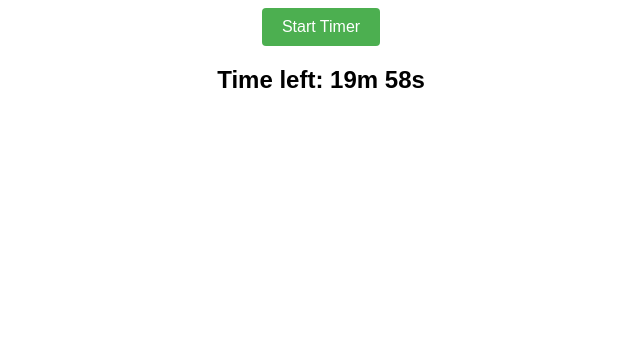
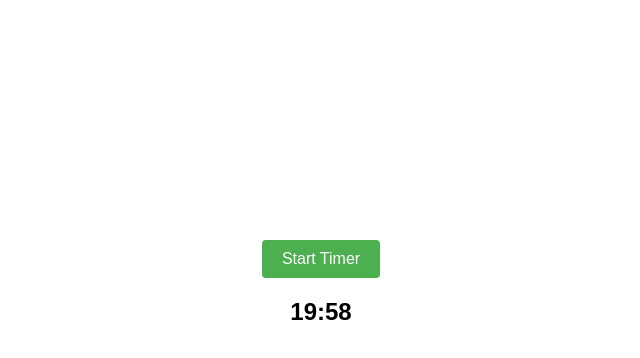
Before and after one commit to etrifonova/Eye-Timer, a plain HTML site: page index.html in a window 1280 px wide. Both pictures are taken after a click on the button "Start Timer". Shown: the whole page, without its empty margins (319-959 px from the left). Drawn offline with Linux system fonts and the light colour scheme.

Commit message:
feat: finish timer

```diff
--- a/eye-timer.js
+++ b/eye-timer.js
@@ -1,23 +1,29 @@
+const alarmSound = new Audio("./alarm.mp3"); // Replace with path to your sound file
+const display = document.querySelector("#countdown");
+// const fiveMinutes = 60 * 0.1;
+let timer = 1201;
+display.textContent = "20:00";
+
 function startTimer() {
-    var interval = 20 * 60; // interval in seconds between alarms
-    var timeLeft = interval;
-    var alarmSound = new Audio('./alarm.mp3'); // Replace with path to your sound file
 
-    function countdown() {
-      var minutes = Math.floor(timeLeft / 60);
-      var seconds = timeLeft % 60;
-      var countdownDisplay = document.getElementById("countdown");
-      countdownDisplay.innerHTML = "Time left: " + minutes + "m " + seconds + "s";
-      if (timeLeft <= 0) {
-        clearInterval(countdownInterval);
-        alarmSound.play(); // Play the alarm sound
-        timeLeft = interval;
-        countdownDisplay.innerHTML = "";
-        countdown();
-      }
-      timeLeft--;
+  if (timer > 0) {
+
+    timer--;
+    let minutes = parseInt(timer / 60, 10);
+    let seconds = parseInt(timer % 60, 10);
+    minutes = minutes < 10 ? "0" + minutes : minutes;
+    seconds = seconds < 10 ? "0" + seconds : seconds;
+    let timeLeft = minutes + ":" + seconds;
+
+    display.textContent = timeLeft;
+    console.log(timeLeft)
+    setTimeout(startTimer, 1000);
+
+  }
+    else if (timer == 0) {
+      alarmSound.play();
+      console.log("bro");
+      timer = 1201;
+      setTimeout(startTimer, 20000);
     }
-
-    countdown();
-    var countdownInterval = setInterval(countdown, 1000);
-  }
+}
--- a/index.html
+++ b/index.html
@@ -5,8 +5,10 @@
   <link rel="stylesheet" href="./styles.css">
 </head>
 <body>
-  <button onclick="startTimer()">Start Timer</button>
-  <div id="countdown"></div>
+  <div class="main-container">
+    <button onclick="startTimer()">Start Timer</button>
+    <div id="countdown"></div>
+  </div>
   <script src="eye-timer.js"></script>
 </body>
 </html>
--- a/styles.css
+++ b/styles.css
@@ -1,23 +1,39 @@
+* {
+  margin: 0;
+  padding: 0;
+}
 
 body {
   font-family: Arial, sans-serif;
   text-align: center;
+  display: flex;
+  flex-direction: column;
+  justify-content: center;
+  align-items: center;
 }
+
+.main-container {
+  margin-top: 15rem;
+}
+
 h1 {
   margin-top: 30px;
 }
+
 button {
   padding: 10px 20px;
-      background-color: #4CAF50;
+  background-color: #4caf50;
   color: white;
   border: none;
   border-radius: 4px;
   font-size: 16px;
   cursor: pointer;
 }
+
 button:hover {
   background-color: #3e8e41;
 }
+
 #countdown {
   margin-top: 20px;
   font-size: 24px;
```
Also changed, not shown: 1 other file. Lines whose indentation alone changed are shown as unchanged.
